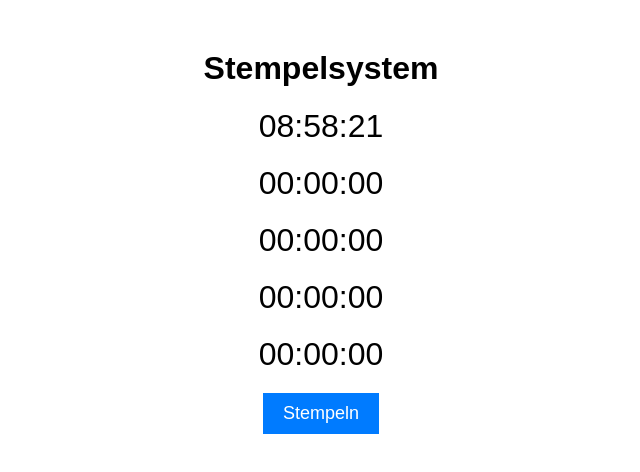
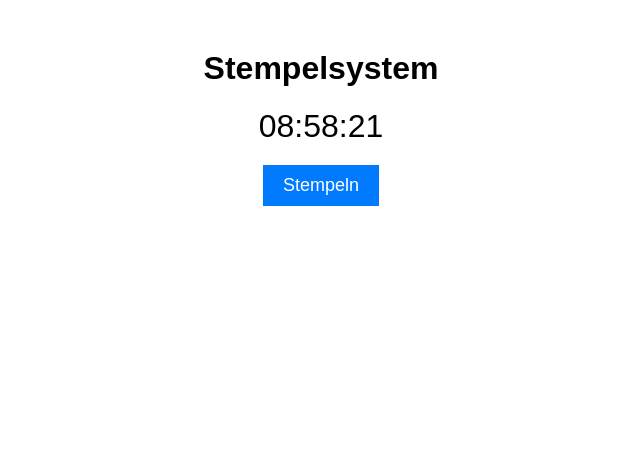
Before and after one commit to nicoweiss1/QR_Code, a plain HTML site: page index.html in a window 1280 px wide. Shown: the whole page, without its empty margins (319-959 px from the left). Drawn offline with Linux system fonts and the light colour scheme.

Commit message:
remove test2

```diff
--- a/index.html
+++ b/index.html
@@ -10,10 +10,6 @@
     <div class="container">
         <h1>Stempelsystem</h1>
         <div class="clock" id="clock">00:00:00</div>
-        <div class="clock" id="clock">00:00:00</div>
-        <div class="clock" id="clock">00:00:00</div>
-        <div class="clock" id="clock">00:00:00</div>
-        <div class="clock" id="clock">00:00:00</div>
         <button onclick="stamp()">Stempeln</button>
         <ul id="stampList">
             <!-- Stamps will be added here dynamically -->
```
